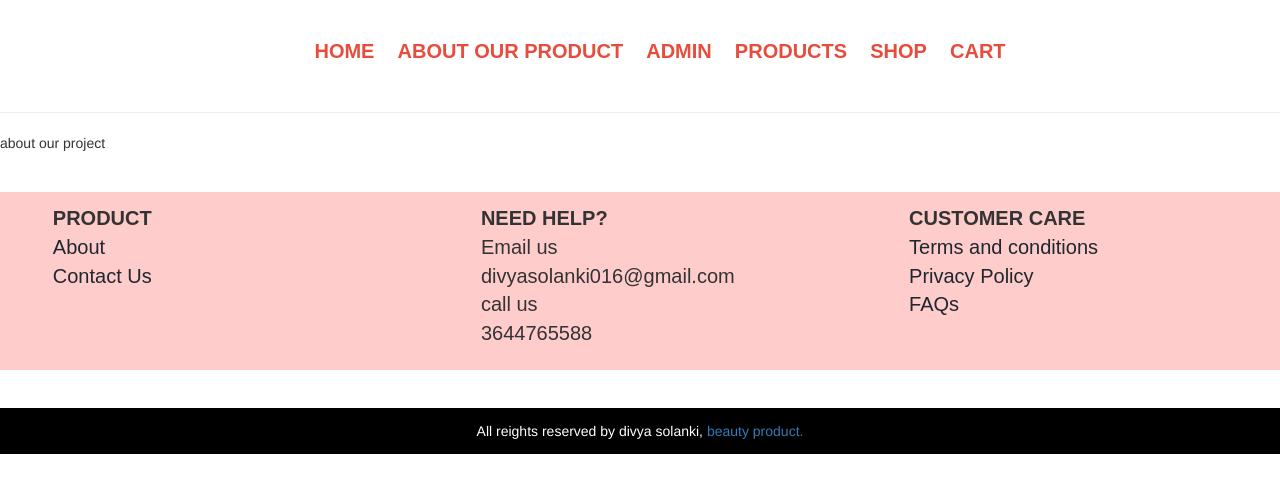
After one commit to idenginfotech/gitproject, a PHP site: page /aboutus.php in a window 1280 px wide. The commit adds this page. Shown: the top 493 px of the page. Run offline with PHP 8.4, Linux system fonts and the light colour scheme.

Commit message:
file modified

```diff
--- /dev/null
+++ b/aboutus.php
@@ -0,0 +1,90 @@
+<!DOCTYPE html>
+<html>
+<head>
+	<meta charset="utf-8">
+	<title>beauty_product</title>
+	 <meta charset="utf-8">
+  <meta name="viewport" content="width=device-width, initial-scale=1">
+  <link rel="stylesheet" href="https://maxcdn.bootstrapcdn.com/bootstrap/3.4.1/css/bootstrap.min.css">
+  <script src="https://ajax.googleapis.com/ajax/libs/jquery/3.5.1/jquery.min.js"></script>
+  <script src="https://maxcdn.bootstrapcdn.com/bootstrap/3.4.1/js/bootstrap.min.js"></script>
+
+	<link rel="stylesheet" type="text/css" href="./css/style.css">
+</head>
+<body>
+<div class="menu">
+	<div class="wrapper">
+		<ul>
+			<li><a href="#">HOME</a></li>
+			<li><a href="#">ABOUT OUR PRODUCT</a></li>
+		    <li><a href="#">ADMIN</a></li>
+		    <li><a href="#">PRODUCTS</a></li>
+		    <li><a href="#">SHOP</a></li>
+		    <li><a href="#">CART</a></li>
+		</ul>
+
+
+
+
+	</div>
+</div>
+<hr>
+
+<div>
+	<p>
+		about our project
+	</p>
+</div>
+<div class="bottom">
+	<div class="wrapper">
+
+		<div class="row">
+		<div class="col-sm-4">
+			<ul>
+				<li><strong>PRODUCT</strong></li>
+				<li><a href="">About</a></li>
+				<li><a href="">Contact Us</a></li>
+			</ul>
+		</div>
+		<div class="col-sm-4">
+			<ul>
+				<li><strong>NEED HELP?</strong></li>
+				<li>Email us</li>
+				<li>divyasolanki016@gmail.com</li>
+				<li>call us</li>
+				<li>3644765588</li>
+			</ul>
+
+		 </div>
+		<div class="col-sm-4">
+			<ul>
+				<li><strong>CUSTOMER CARE</strong></li>
+				<li><a href="">Terms and conditions</a></li>
+				<li><a href="">Privacy Policy</a></li>
+				<li><a href="">FAQs</a></li>
+
+			</ul>
+
+
+		</div>
+	</div>
+
+
+	</div>
+
+
+
+</div>
+
+<div class="footer">
+	<div class="wrapper">
+		All reights reserved by divya solanki, <a href="">beauty product.</a>
+
+
+
+	</div>
+
+</div>
+
+</body>
+</html>
--- a/index.php
+++ b/index.php
@@ -16,7 +16,7 @@
 	<div class="wrapper">
 		<ul>
 			<li><a href="#">HOME</a></li>
-			<li><a href="#">ABOUT OUR PRODUCT</a></li>
+			<li><a href="aboutus.php">ABOUT OUR PRODUCT</a></li>
 		    <li><a href="#">ADMIN</a></li>
 		    <li><a href="#">PRODUCTS</a></li>
 		    <li><a href="#">SHOP</a></li>
```
